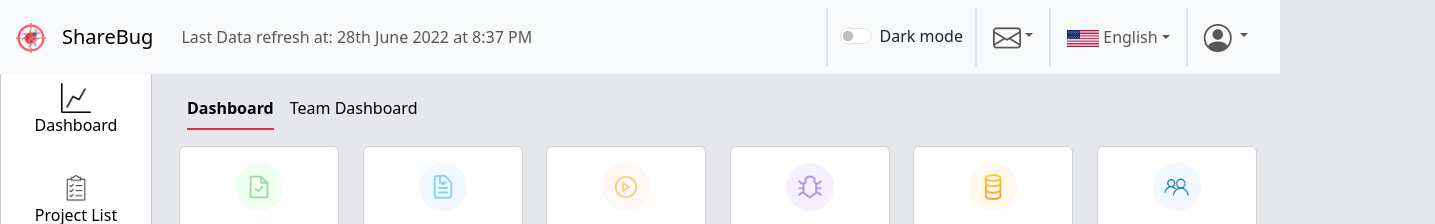
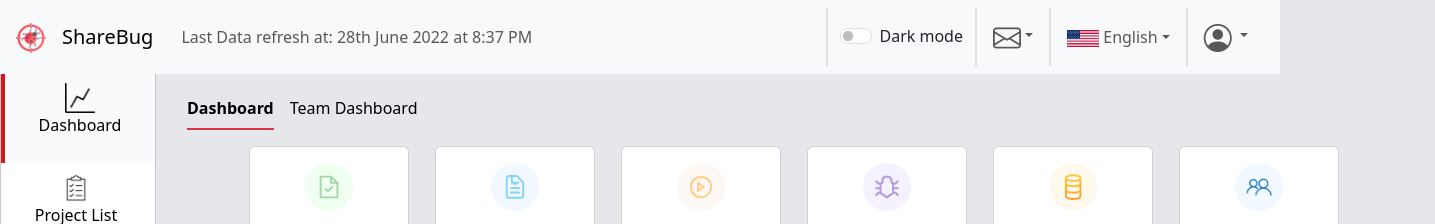
Before and after one commit to nacon304/web-dev-group7, a plain HTML site: page pages/dashboard.html in a window 1280 px wide. Shown: the top 224 px of the page, 1435 px wide, since content can reach past the window. Drawn offline with nearby package versions, Linux system fonts and the light colour scheme; files whose address does not match are found by name.

Commit message:
update dashboard

```diff
--- a/pages/dashboard.html
+++ b/pages/dashboard.html
@@ -126,7 +126,7 @@
         <main>
             <div class="menu border border-secondary-subtle">
                 <ul>
-                    <li class="menu-item">
+                    <li class="menu-item selected-menu-item">
                         <a href="#">
                             <img src="../assets/images/dashboard.png" alt="" class="menu-icon">
                             <p>Dashboard</p>
--- a/styles/styles.css
+++ b/styles/styles.css
@@ -25,12 +25,13 @@ header {
 .language {
     display: flex;
     align-items: center;
-
 }
 
 
 main {
     display: flex;
+    min-height: 100vh;
+    flex-direction: column;
 }
 .menu {
     position: fixed;
@@ -90,6 +91,11 @@ a {
     color: black;
 }
 
+.selected-menu-item {
+    background-color: #F8FAFC;
+    border-left: 0.3rem solid #D21919 !important;
+}
+
 .img-language, .bi-person-circle {
     width: 2rem;
 }
@@ -114,4 +120,5 @@ a {
 
 footer {
     margin-left: 150px;
+    margin-top: auto;
 }
```
